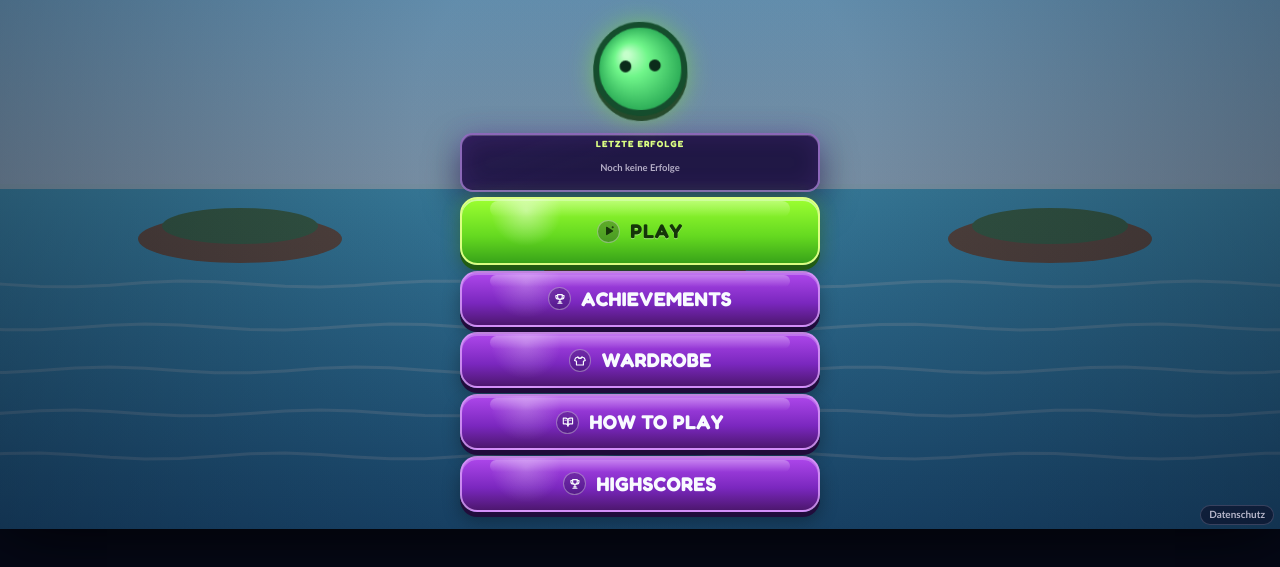
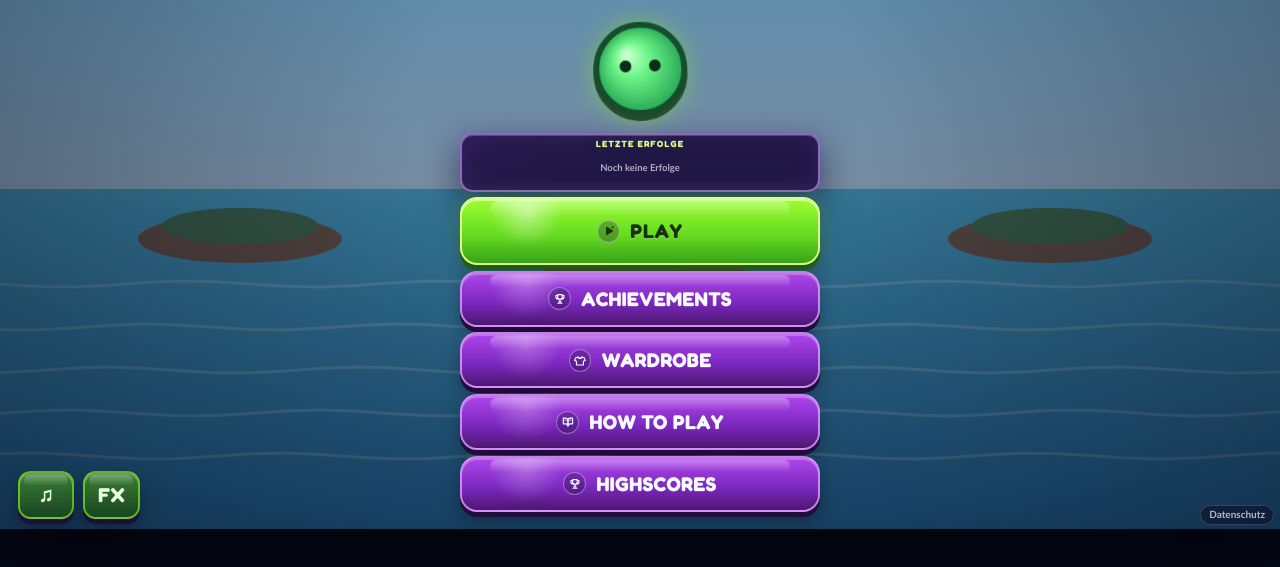
Before and after one commit to Slimejumpgame/slimejumpgame.github.io, a website: page index.html in a window 1280 px wide. Shown: the part 231-798 px from the top of the page. Drawn offline with Linux system fonts and the light colour scheme; no server answers; animation ran at ten frames a second.

Commit message:
Move audio controls to main menu

```diff
--- a/index.html
+++ b/index.html
@@ -108,6 +108,10 @@
               <span>Highscores</span>
             </button>
           </nav>
+        </div>
+        <div class="mainMenuAudio" role="group" aria-label="Audioeinstellungen">
+          <button id="musicBtn" class="iconBtn audioToggle uiButton active" aria-label="Musik ein oder aus" title="Musik an oder aus">♫</button>
+          <button id="sfxBtn" class="iconBtn audioToggle uiButton active" aria-label="Soundeffekte ein oder aus" title="Soundeffekte an oder aus">FX</button>
         </div>
         <a class="privacyLink" href="https://slimejumpgame.github.io/datenschutz.html" target="_blank" rel="noopener noreferrer external">Datenschutz</a>
       </section>
@@ -321,8 +325,6 @@
     <footer id="controls">
       <button id="restartBtn" class="iconBtn uiButton uiButton--secondary" aria-label="Zum Hauptmenü">↻</button>
       <div id="dragHint">Schwarzen Seitenrand oder Slime berühren → ziehen → loslassen</div>
-      <button id="musicBtn" class="iconBtn audioToggle uiButton active" aria-label="Musik ein oder aus" title="Musik an oder aus">♫</button>
-      <button id="sfxBtn" class="iconBtn audioToggle uiButton active" aria-label="Soundeffekte ein oder aus" title="Soundeffekte an oder aus">FX</button>
       <button id="fullscreenBtn" class="iconBtn uiButton uiButton--secondary" aria-label="Vollbild">⛶</button>
     </footer>
   </div>
```
